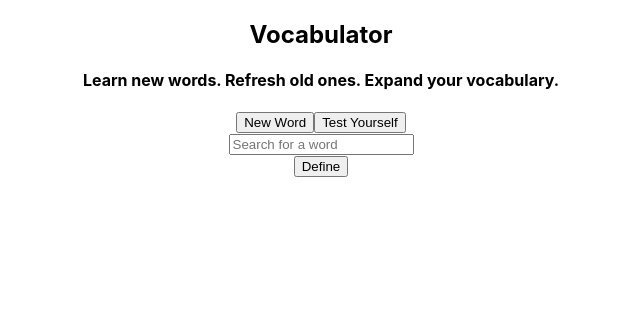
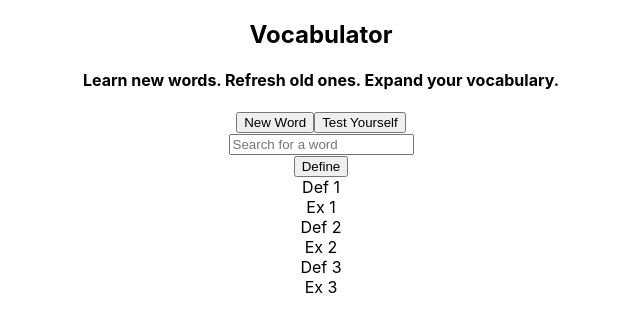
Before and after one commit to mnnalxndr/vocabulator, a React (Create React App) app: page / in a window 1280 px wide. Shown: the top 332 px of the page, without its empty margins (319-959 px from the left). Built offline with nearby package versions, Linux system fonts and the light colour scheme.

Commit message:
Started API integration

```diff
--- a/src/components/Navigation.jsx
+++ b/src/components/Navigation.jsx
@@ -1,6 +1,6 @@
 import React, { useState } from 'react';
 
-import WordSearch from './WordSearch';
+import WordSearch from './search/WordSearch';
 import Test from './test/Test';
 
 const SEARCH = 'search';
--- /dev/null
+++ b/src/components/search/Definitions.jsx
@@ -0,0 +1,32 @@
+import React, { useEffect, useState } from 'react';
+
+
+
+const Definitions = (props) => {
+  const { searchTerm } = props;
+  const definitionList = [
+    {definition: 'Def 1', example: "Ex 1"},
+    {definition: 'Def 2', example: "Ex 2"},
+    {definition: 'Def 3', example: "Ex 3"}
+  ];
+  // useEffect(() => {
+  //   fetch(`https://od-api.oxforddictionaries.com/api/v2/entries/en-gb/${searchTerm}?fields=definitions,examples&strictMatch=true`)
+  //   .then(response => response.json())
+  //   .then()
+  // }, [searchTerm]);
+
+  return (
+    <div>
+      {definitionList ?
+      definitionList.map(entry => (
+        <div className="definition">
+          <div>{searchTerm}</div>
+          <div>{entry.definition}</div>
+          <div>{entry.example}</div>
+        </div>
+      )) : null}
+    </div>
+  )
+};
+
+export default Definitions;
--- a/src/components/WordSearch.jsx
+++ b/src/components/search/WordSearch.jsx
@@ -1,4 +1,5 @@
 import React, { useState } from 'react';
+import Definitions from './Definitions';
 
 const WordSearch = () => {
   const [searchInput, setSearchInput] = useState('');
@@ -14,7 +15,7 @@ const WordSearch = () => {
       <br />
       <button type="button" onClick={() => setSearchTerm(searchInput)}>Define</button>
       <br/>
-      {searchTerm}
+      <Definitions searchTerm={searchTerm} />
     </div>
   );
 };
--- /dev/null
+++ b/src/components/search/definition.css
@@ -0,0 +1,10 @@
+.definition {
+    border: 1px solid black;
+    margin: 5px auto;
+    width: 33%;
+}
+
+.definition:hover {
+    cursor: pointer;
+    background-color: lightgray;
+}
```
